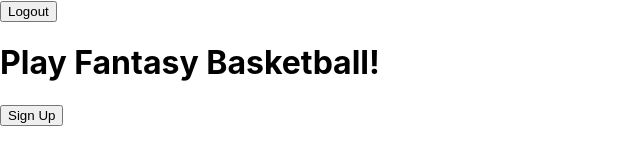
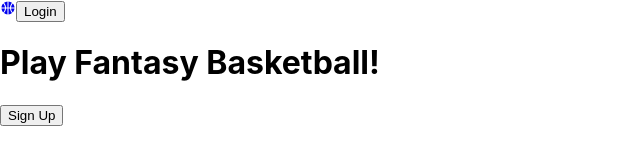
Before and after one commit to geon12/fantasy-app-frontend, a React (Create React App) app: page / in a window 1280 px wide. Shown: the top 160 px of the page, without its empty margins (0-640 px from the left). Built offline with nearby package versions, Linux system fonts and the light colour scheme.

Commit message:
add navbar

```diff
--- a/package.json
+++ b/package.json
@@ -8,6 +8,7 @@
     "@testing-library/user-event": "^12.1.10",
     "react": "^17.0.2",
     "react-dom": "^17.0.2",
+    "react-icons": "^4.2.0",
     "react-router-dom": "^5.3.0",
     "react-scripts": "4.0.3",
     "web-vitals": "^1.0.1"
--- a/src/App.js
+++ b/src/App.js
@@ -11,6 +11,7 @@ import {
   Route,
   Redirect
 } from "react-router-dom";
+import NavBar from "./components/NavBar";
 
 function App() {
   const [user,setUser] = useState(null)
@@ -63,7 +64,7 @@ function App() {
 
   return (
     <Router>
-      <Logout setUser={setUser}/>
+      <NavBar user={user} setUser={setUser} />
       <Switch>
         <Route exact path="/">
           {user ? <Redirect to="/profile" /> : <Home />}
--- /dev/null
+++ b/src/components/NavBar.js
@@ -0,0 +1,26 @@
+import Logout from "./Logout";
+import { IoMdBasketball } from 'react-icons/io';
+import { Link } from "react-router-dom"
+
+function NavBar({user, setUser}) {
+
+
+    return (
+        <nav>
+                    <Link to="/"><IoMdBasketball /></Link>
+                {user ?
+                    <>
+
+                        <Link to="/profile">Profile</Link>
+                        <Logout setUser={setUser}/>
+
+                    </> :
+                        <Link to="/login">
+                            <button>Login</button>
+                        </Link>
+                }
+        </nav>
+    )
+}
+
+export default NavBar
```
Also changed, not shown: 2 other files (tests, documents, lock files or other folders).
